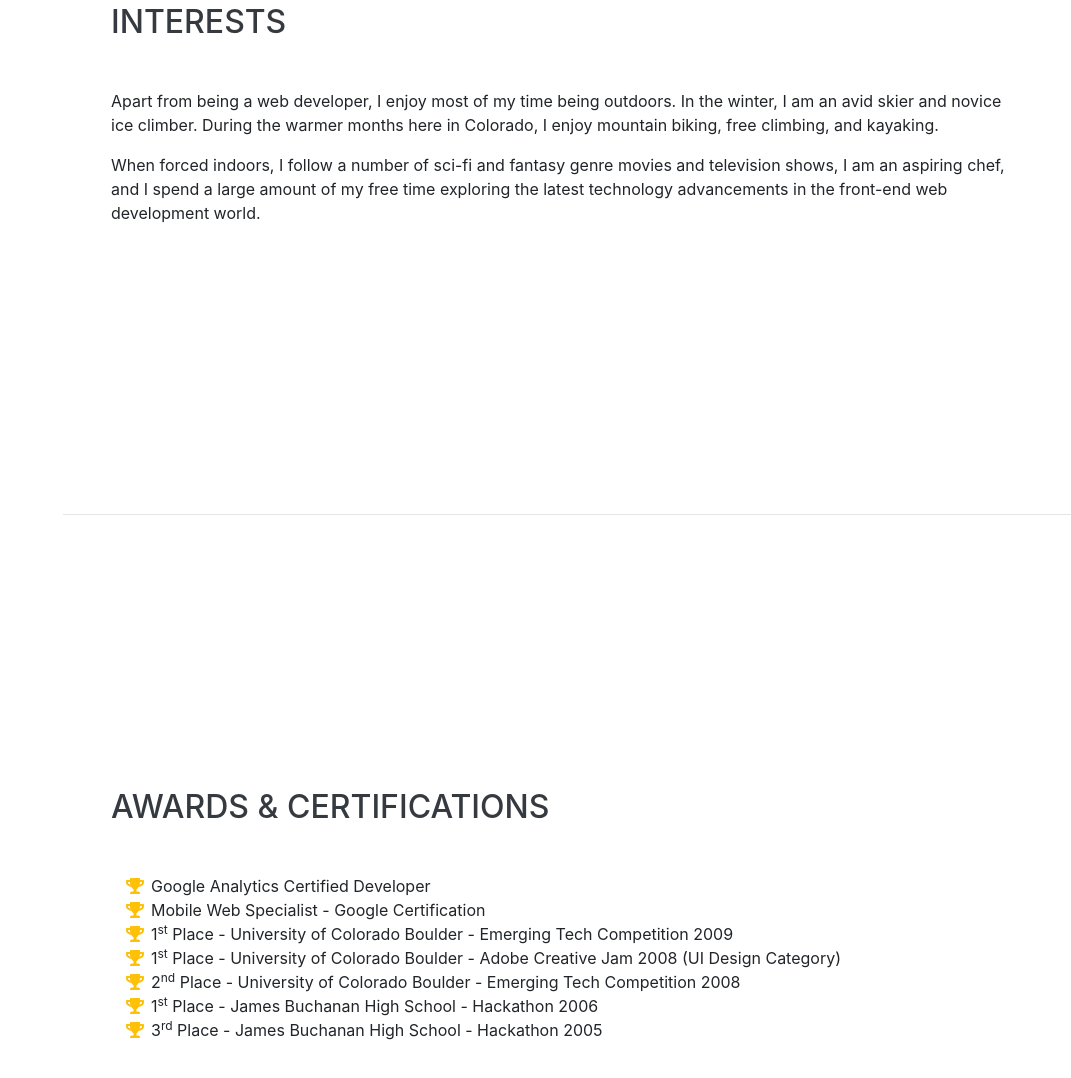
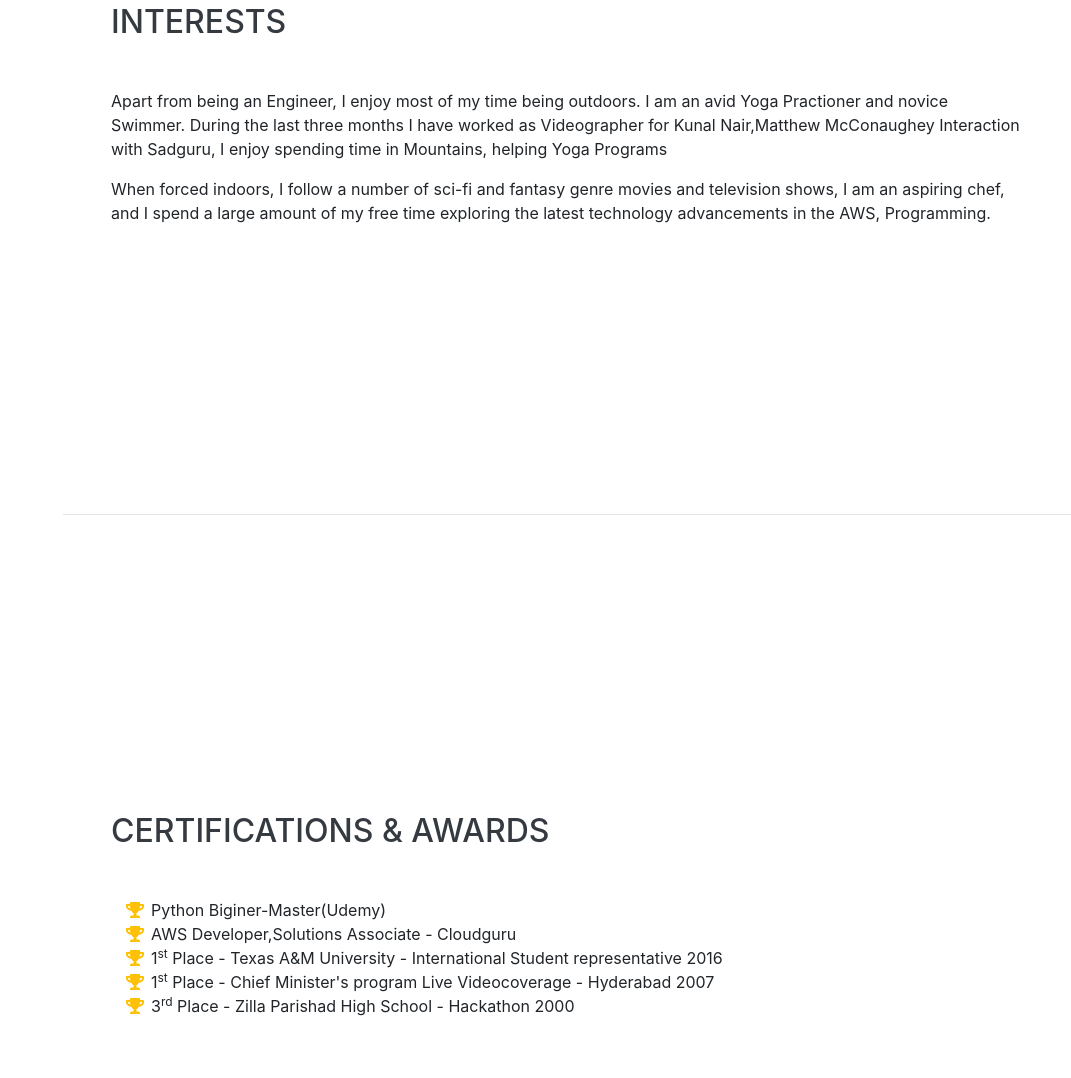
Before and after one commit to Somanathpy/Somanathpy.github.io, a website with bundled scripts: page index.html in a window 1280 px wide. Shown: the part 3585-4663 px from the top of the page, without its empty margins (209-1280 px from the left). Built offline with nearby package versions, Linux system fonts and the light colour scheme; a web font is replaced by a local one.

Commit message:
interestes,awards

```diff
--- a/index.html
+++ b/index.html
@@ -191,10 +191,10 @@
         <ul class="fa-ul mb-0">
           <li>
             <i class="fa-li fa fa-check"></i>
-            Mobile-First, Responsive Design</li>
+            Data Pipeline</li>
           <li>
             <i class="fa-li fa fa-check"></i>
-            Cross Browser Testing &amp; Debugging</li>
+            CI & CD &amp; Debugging</li>
           <li>
             <i class="fa-li fa fa-check"></i>
             Cross Functional Teams</li>
@@ -210,8 +210,8 @@
     <section class="resume-section p-3 p-lg-5 d-flex align-items-center" id="interests">
       <div class="w-100">
         <h2 class="mb-5">Interests</h2>
-        <p>Apart from being a web developer, I enjoy most of my time being outdoors. In the winter, I am an avid skier and novice ice climber. During the warmer months here in Colorado, I enjoy mountain biking, free climbing, and kayaking.</p>
-        <p class="mb-0">When forced indoors, I follow a number of sci-fi and fantasy genre movies and television shows, I am an aspiring chef, and I spend a large amount of my free time exploring the latest technology advancements in the front-end web development world.</p>
+        <p>Apart from being an Engineer, I enjoy most of my time being outdoors.  I am an avid Yoga Practioner and novice Swimmer. During the last three months I have worked as Videographer for Kunal Nair,Matthew McConaughey Interaction with Sadguru, I enjoy spending time in Mountains, helping Yoga Programs</p>
+        <p class="mb-0">When forced indoors, I follow a number of sci-fi and fantasy genre movies and television shows, I am an aspiring chef, and I spend a large amount of my free time exploring the latest technology advancements in the AWS, Programming.</p>
       </div>
     </section>
 
@@ -219,34 +219,27 @@
 
     <section class="resume-section p-3 p-lg-5 d-flex align-items-center" id="awards">
       <div class="w-100">
-        <h2 class="mb-5">Awards &amp; Certifications</h2>
+        <h2 class="mb-5">Certifications &amp; Awards </h2>
         <ul class="fa-ul mb-0">
           <li>
             <i class="fa-li fa fa-trophy text-warning"></i>
-            Google Analytics Certified Developer</li>
+            Python Biginer-Master(Udemy)</li>
           <li>
             <i class="fa-li fa fa-trophy text-warning"></i>
-            Mobile Web Specialist - Google Certification</li>
+            AWS Developer,Solutions Associate - Cloudguru</li>
           <li>
             <i class="fa-li fa fa-trophy text-warning"></i>
             1<sup>st</sup>
-            Place - University of Colorado Boulder - Emerging Tech Competition 2009</li>
+            Place - Texas A&M University - International Student representative 2016</li>
           <li>
             <i class="fa-li fa fa-trophy text-warning"></i>
             1<sup>st</sup>
-            Place - University of Colorado Boulder - Adobe Creative Jam 2008 (UI Design Category)</li>
-          <li>
-            <i class="fa-li fa fa-trophy text-warning"></i>
-            2<sup>nd</sup>
-            Place - University of Colorado Boulder - Emerging Tech Competition 2008</li>
-          <li>
-            <i class="fa-li fa fa-trophy text-warning"></i>
-            1<sup>st</sup>
-            Place - James Buchanan High School - Hackathon 2006</li>
+            Place - Chief Minister's program Live Videocoverage - Hyderabad 2007
+            </li>
           <li>
             <i class="fa-li fa fa-trophy text-warning"></i>
             3<sup>rd</sup>
-            Place - James Buchanan High School - Hackathon 2005</li>
+          Place - Zilla Parishad High School - Hackathon 2000</li>
         </ul>
       </div>
     </section>
```
